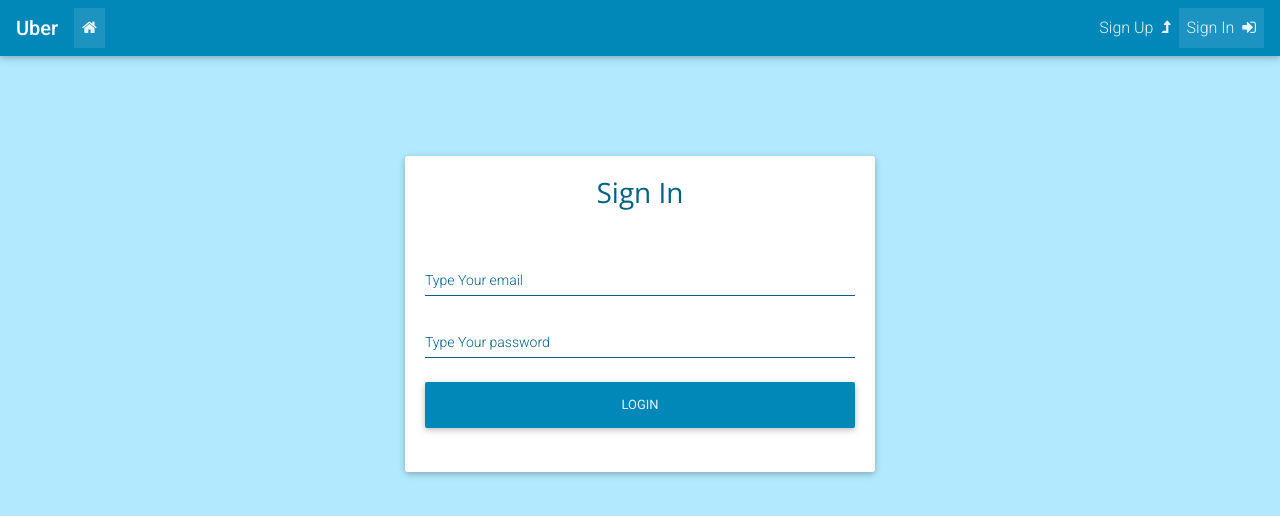
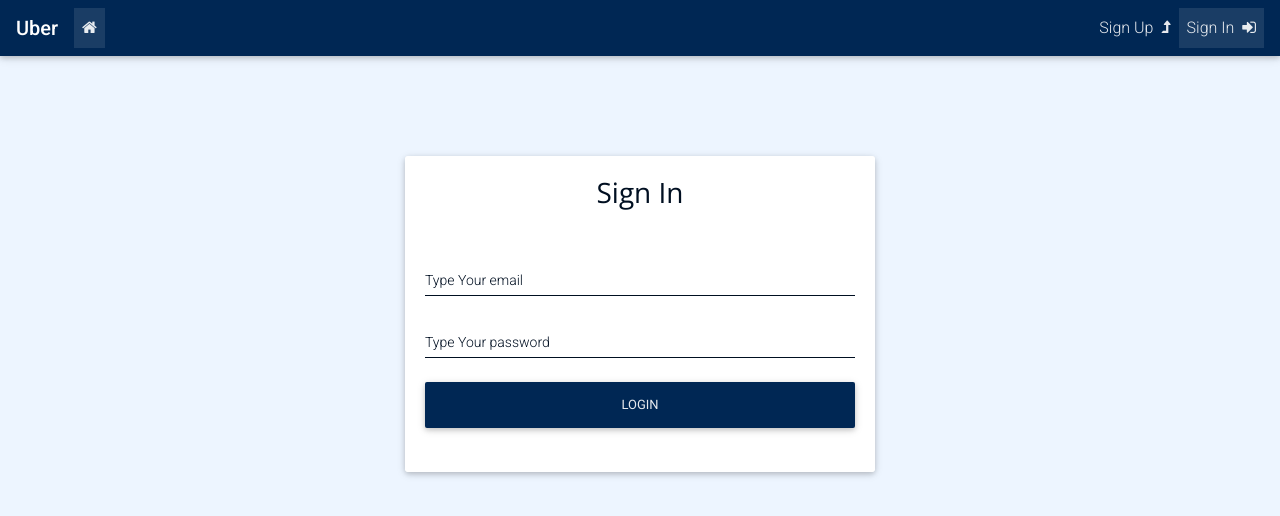
Before and after one commit to TakyiuLo/frontend-graphql, a React app: page /sign-in in a window 1280 px wide. Shown: the top 516 px of the page. Built offline with nearby package versions, Linux system fonts and the light colour scheme.

Commit message:
Updated theme to deep blue

```diff
--- a/src/theme/theme.scss
+++ b/src/theme/theme.scss
@@ -1,6 +1,6 @@
 /* Adjust these to get your theme */
-$primary-color: rgba(2, 135, 185, 1);
-$scent-offset: 48; /* adjust this by 8 seems better: 24 ,32, 56, 72, 88 */
+$primary-color: rgba(0, 39, 84, 1);
+$scent-offset: 80; /* adjust this by 8 seems better: 24 ,32, 56, 72, 88 */
 
 /* use complement or invert */
 $sub-color: lighten(invert($primary-color), 10);
```
